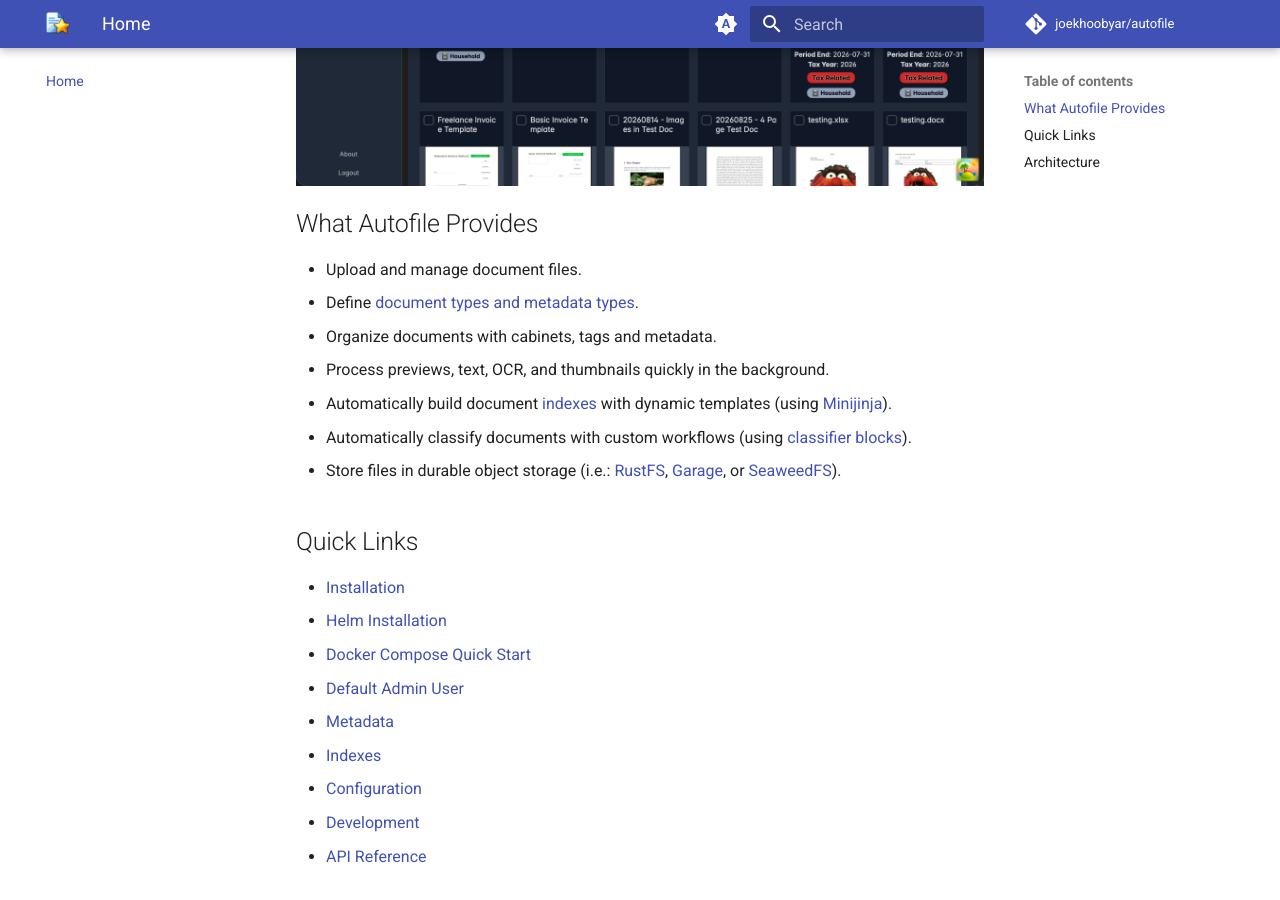
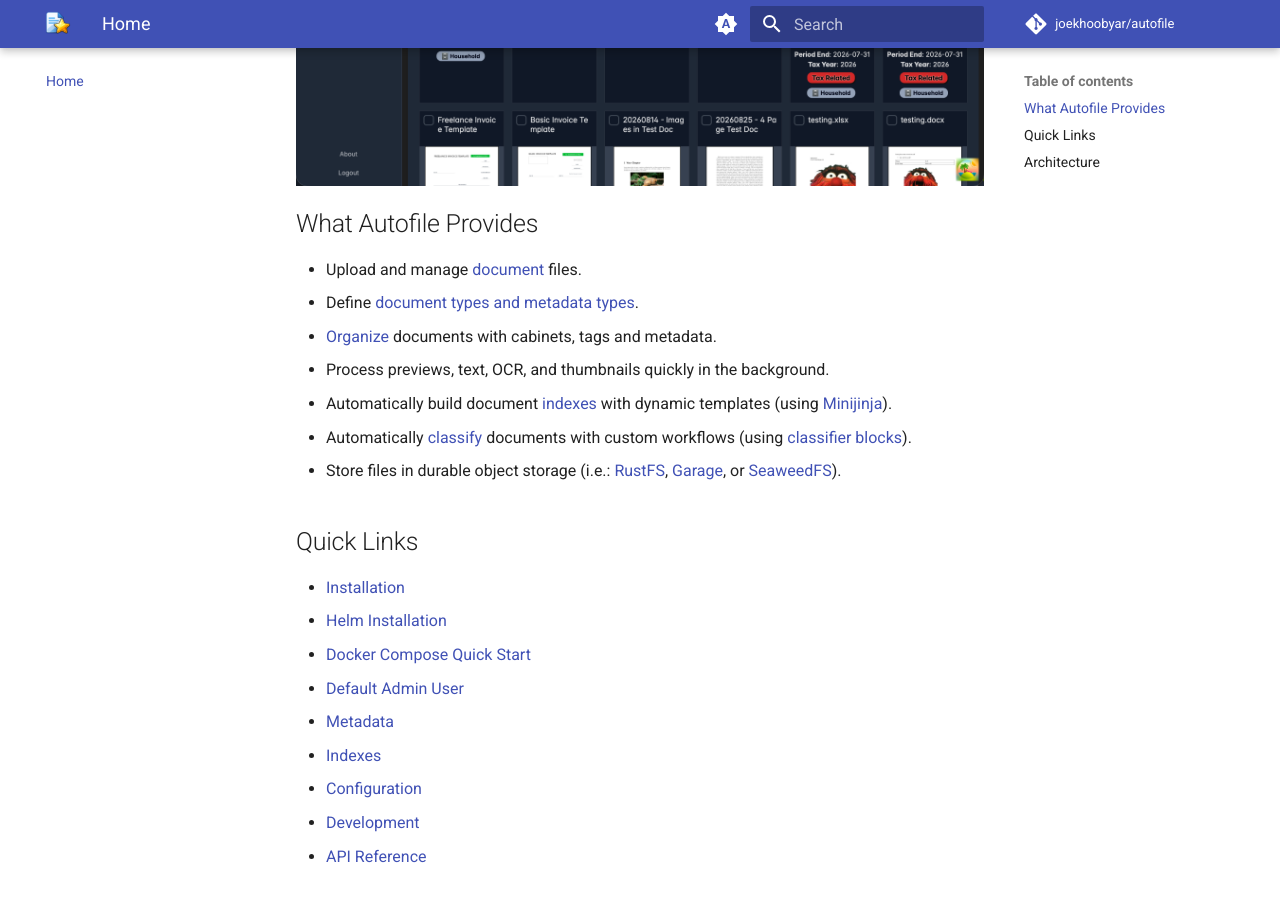
Before and after one commit to joekhoobyar/autofile, an MkDocs documentation site: the page built from docs/index.md, in a window 1280 px wide and 900 px high, scrolled down 779 px. Built offline with MkDocs 1.6.1 and Material for MkDocs 9.7.7, drawn with Linux system fonts in a browser that asks for light colours; comment, search, counter and statistics services are not loaded; some of the changed lines change nothing that is shown.

Commit message:
docs: more updates

```diff
--- a/docs/index.md
+++ b/docs/index.md
@@ -11,12 +11,12 @@
 
 ## What Autofile Provides
 
-- Upload and manage document files.
+- Upload and manage [document](concepts/documents.md) files.
 - Define [document types and metadata types](concepts/metadata.md).
-- Organize documents with cabinets, tags and metadata.
+- [Organize](concepts/organization.md) documents with cabinets, tags and metadata.
 - Process previews, text, OCR, and thumbnails quickly in the background.
 - Automatically build document [indexes](concepts/indexes.md) with dynamic templates (using [Minijinja](https://docs.rs/minijinja/latest/minijinja/syntax/)).
-- Automatically classify documents with custom workflows (using [classifier blocks](concepts/classifier-blocks.md)).
+- Automatically [classify](concepts/classification.md) documents with custom workflows (using [classifier blocks](concepts/classifier-blocks.md)).
 - Store files in durable object storage (i.e.: [RustFS](https://rustfs.com/), [Garage](https://garagehq.deuxfleurs.fr/), or [SeaweedFS](https://seaweedfs.com/)).
 
 ## Quick Links
```
